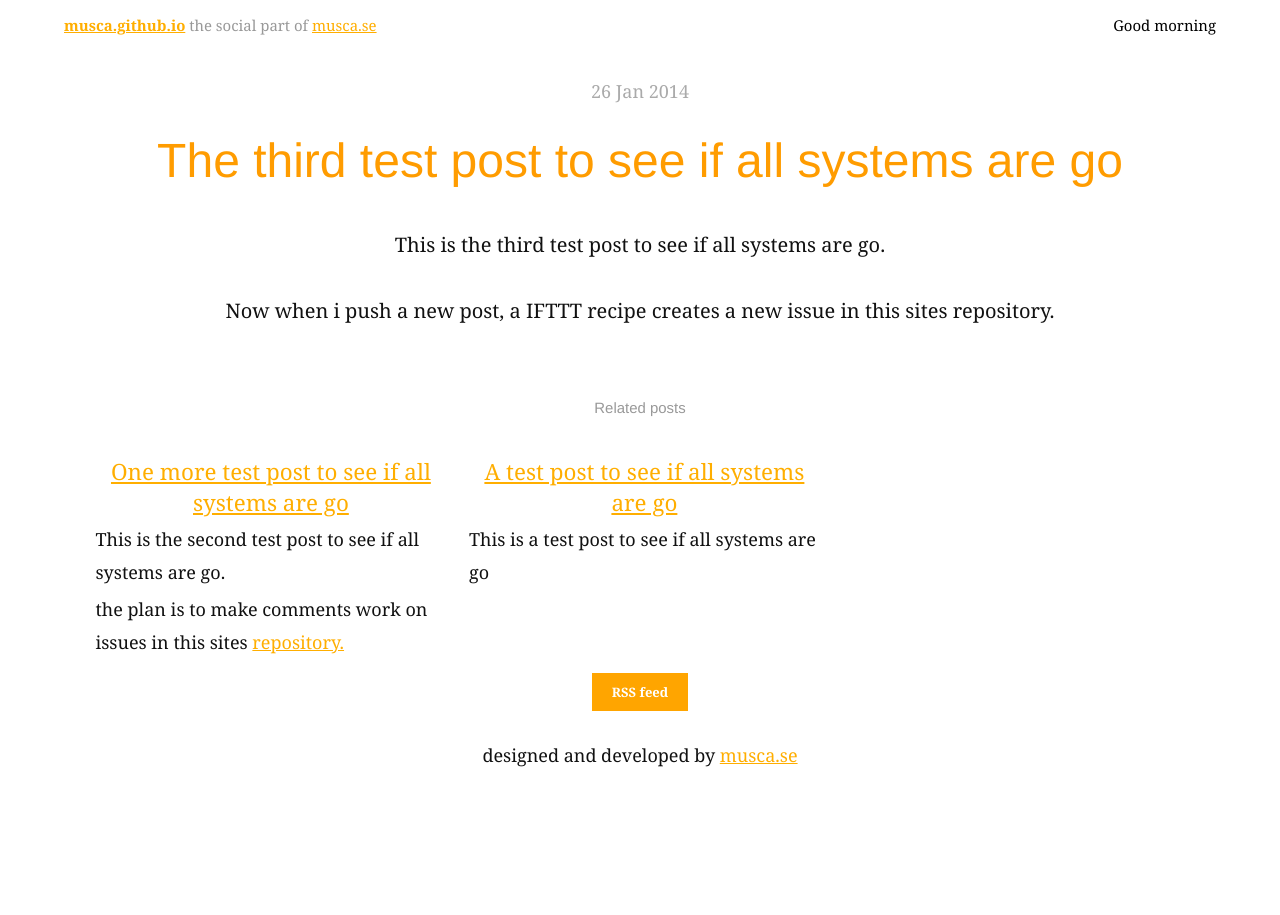
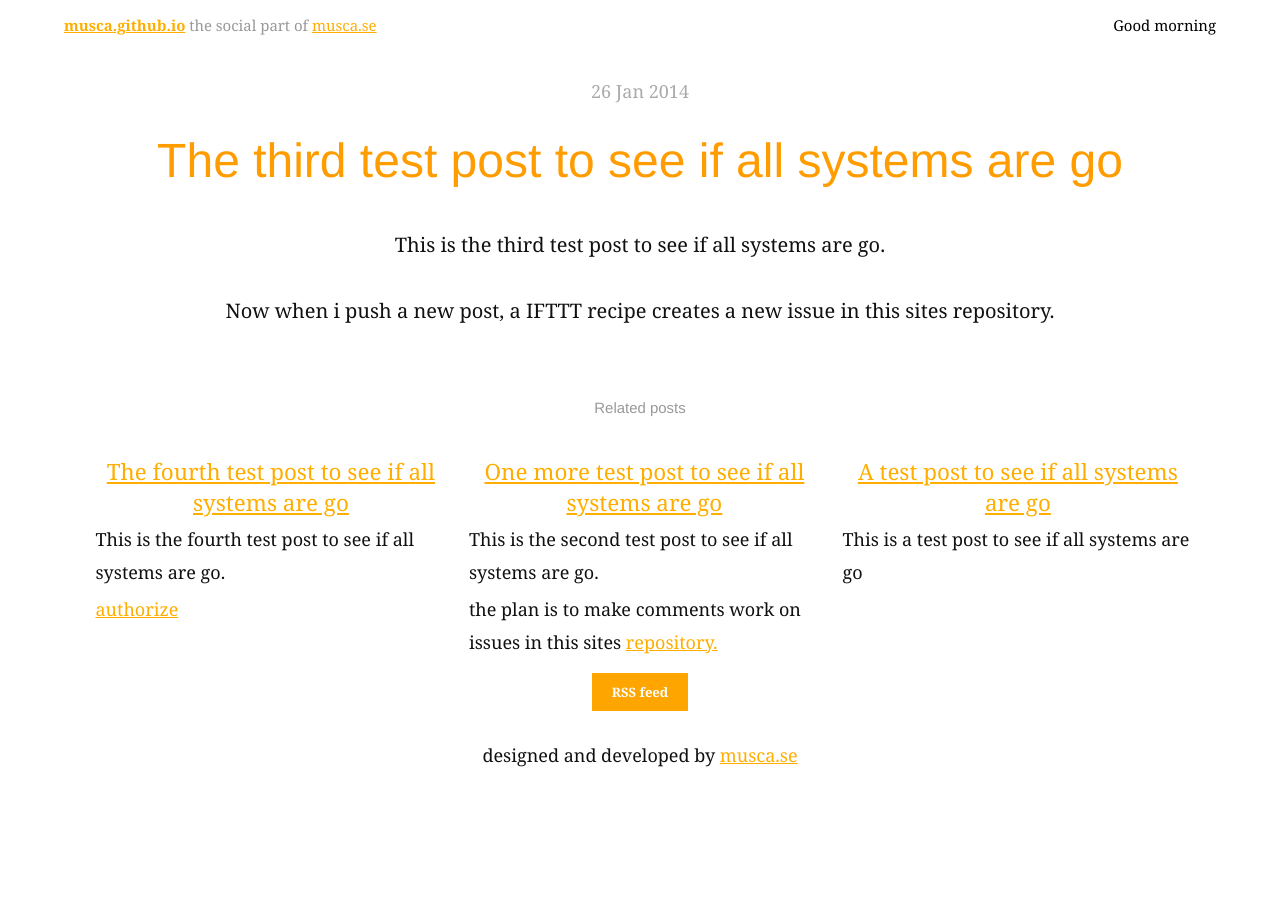
Before and after one commit to musca/koe.github.io, a Jekyll site: the page built from _posts/2014-01-26-third-test-post.md, in a window 1280 px wide. Built offline with Jekyll 4.4.1, drawn with Linux system fonts in a browser that asks for light colours; Markdown is read by kramdown in place of the engine named in the settings.

```diff
--- /dev/null
+++ b/_posts/2014-01-28-fourth-test-post.md
@@ -0,0 +1,11 @@
+---
+layout: post
+title:  "The fourth test post to see if all systems are go"
+date:   2014-01-28 11:44:00
+categories: blog
+tags: CORS ajax github API
+---
+
+This is the fourth test post to see if all systems are go.
+
+[authorize](https://github.com/login/oauth/authorize)
```
Also changed, not shown: _posts/2014-01-26-third-test-post.md (line endings or trailing spaces).
